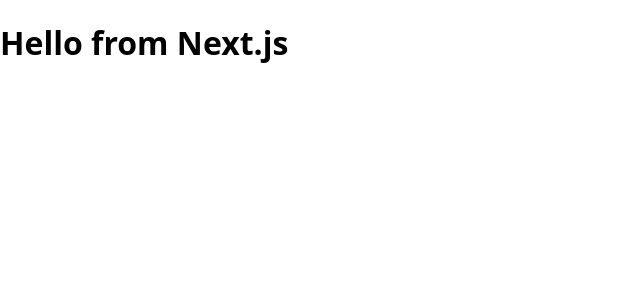
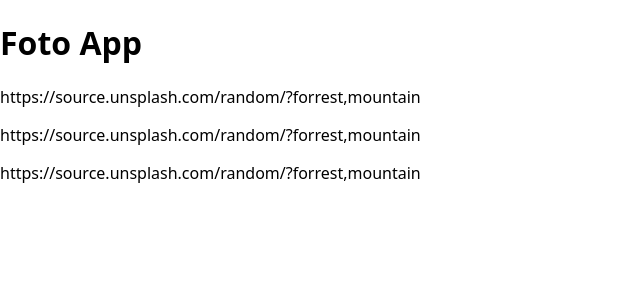
Before and after one commit to niklasrammelkamp/capstone-project, a Next.js app: page / in a window 1280 px wide. Shown: the top 300 px of the page, without its empty margins (0-640 px from the left). Built offline with nearby package versions, Linux system fonts and the light colour scheme.

Commit message:
create Array of objects

```diff
--- a/pages/index.js
+++ b/pages/index.js
@@ -1,3 +1,14 @@
+import initialPictures from "@/store";
+
 export default function HomePage() {
-  return <h1>Hello from Next.js</h1>;
+  return (
+    <>
+      <h1>Foto App</h1>
+      <section>
+        {initialPictures.map((picture) => {
+          return <p key={picture.id}>{picture.image}</p>;
+        })}
+      </section>
+    </>
+  );
 }
--- /dev/null
+++ b/store/index.js
@@ -0,0 +1,50 @@
+const initialPictures = [
+  {
+    id: 1,
+    image: "https://source.unsplash.com/random/?forrest,mountain",
+    describtion:
+      "Lorem ipsum dolor sit amet, consectetur adipiscing elit, sed do eiusmod tempor incididunt ut labore et dolore magna aliqua. Ut enim ad minim veniam, quis nostrud exercitation ullamco laboris nisi ut aliquip ex ea commodo consequat.",
+    date: "2022.05.06",
+    catagories: ["landscape", "portrait"],
+    settings: {
+      film: "Kodak Gold 200",
+      aperture: "f 1/4",
+      time: "1/200",
+      lens: "50",
+      camera: "Canon AE-1",
+    },
+  },
+
+  {
+    id: 2,
+    image: "https://source.unsplash.com/random/?forrest,mountain",
+    describtion:
+      "Lorem ipsum dolor sit amet, consectetur adipiscing elit, sed do eiusmod tempor incididunt ut labore et dolore magna aliqua. Ut enim ad minim veniam, quis nostrud exercitation ullamco laboris nisi ut aliquip ex ea commodo consequat.",
+    date: "2022.05.26",
+    catagories: ["landscape", "portrait"],
+    settings: {
+      film: "Kodak Gold 200",
+      aperture: "f 1/4",
+      time: "1/200",
+      lens: "50",
+      camera: "Canon AE-1",
+    },
+  },
+  {
+    id: 3,
+    image: "https://source.unsplash.com/random/?forrest,mountain",
+    describtion:
+      "Lorem ipsum dolor sit amet, consectetur adipiscing elit, sed do eiusmod tempor incididunt ut labore et dolore magna aliqua. Ut enim ad minim veniam, quis nostrud exercitation ullamco laboris nisi ut aliquip ex ea commodo consequat.",
+    date: "2022.06.06",
+    catagories: ["landscape", "portrait, mountain"],
+    settings: {
+      film: "Kodak Gold 200",
+      aperture: "f 1/4",
+      time: "1/200",
+      lens: "50",
+      camera: "Canon AE-1",
+    },
+  },
+];
+
+export default initialPictures;
```
Also changed, not shown: 1 other file (tests, documents, lock files or other folders).
